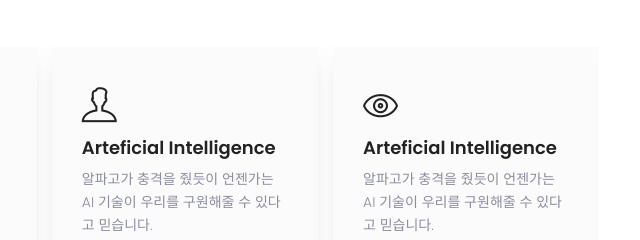
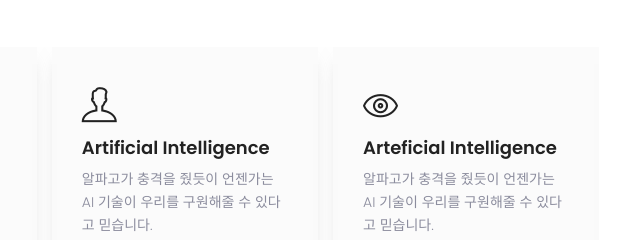
Before and after one commit to mjkga/yongwoosong-likelion.github.io, a plain HTML site: page index.html in a window 1280 px wide. Shown: the part 3280-3520 px from the top of the page, 581-1221 px from the left. Drawn offline with Linux system fonts and the light colour scheme.

Commit message:
type fix

```diff
--- a/index.html
+++ b/index.html
@@ -350,7 +350,7 @@
                 </div>
                 <div class="single-service">
                     <i class="ti-user"></i>
-                    <h4>Arteficial Intelligence</h4>
+                    <h4>Artificial Intelligence</h4>
                     <p>
                         알파고가 충격을 줬듯이 언젠가는 AI 기술이 우리를 구원해줄 수 있다고 믿습니다.
                     </p>
```
